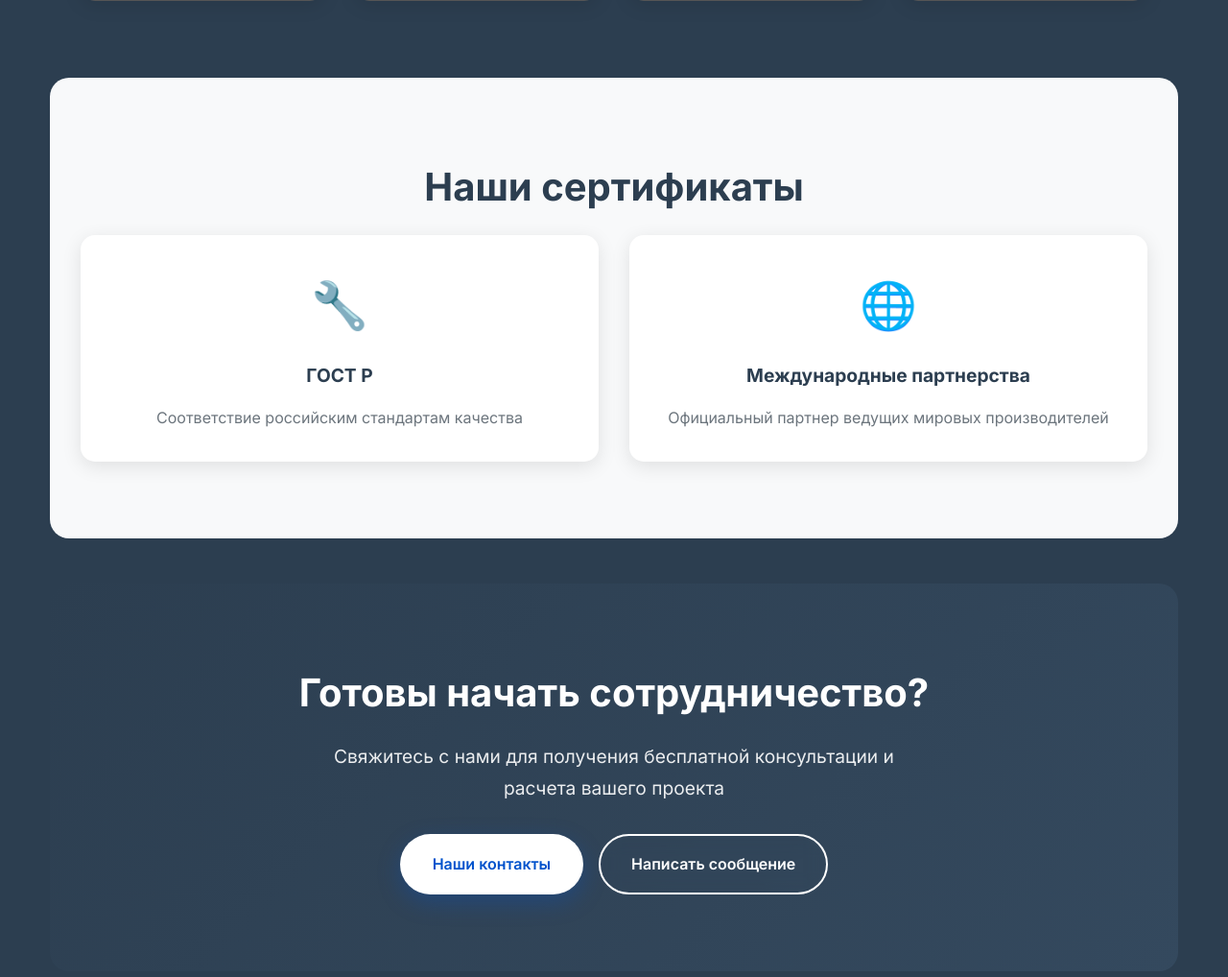
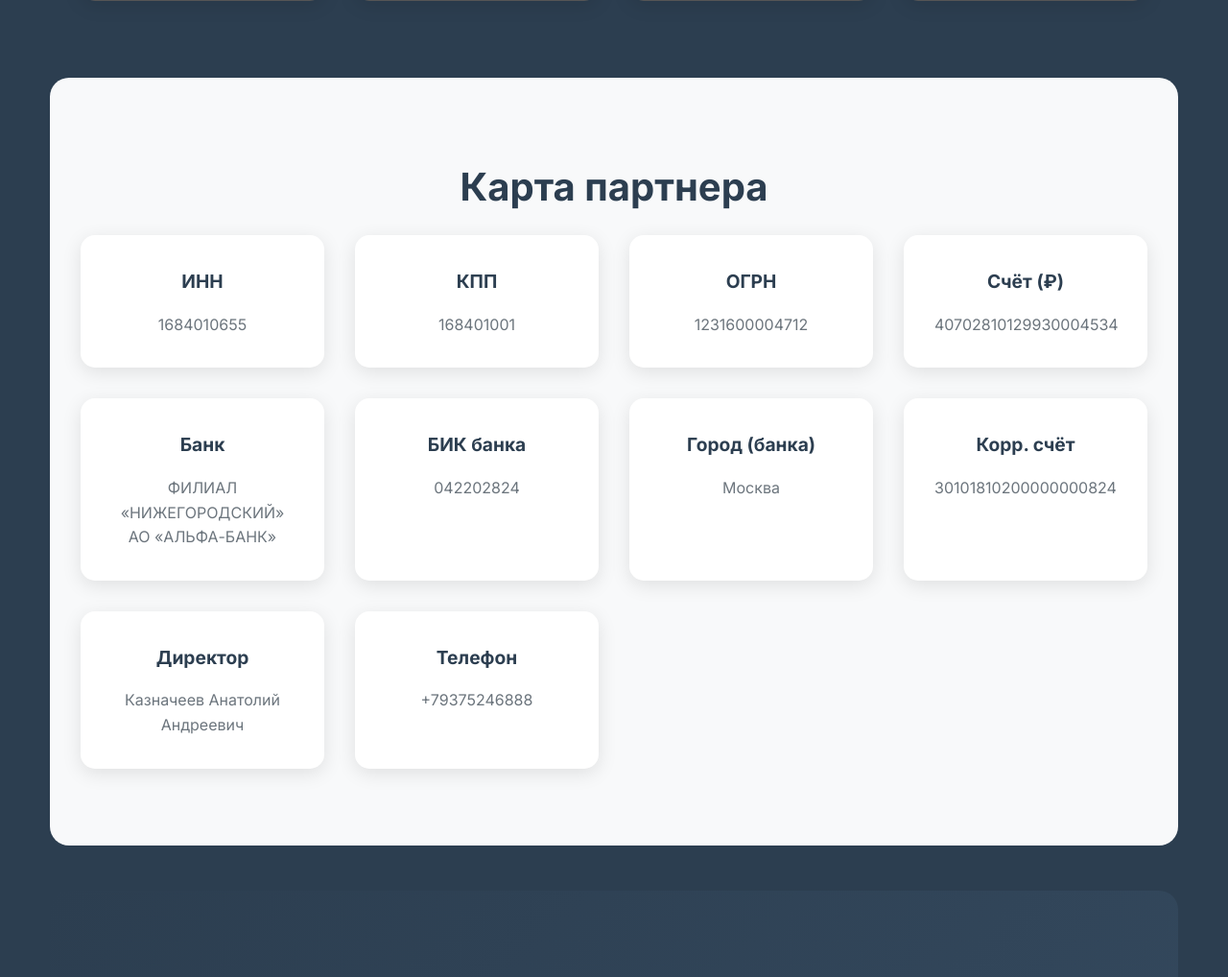
Before and after one commit to chkrain/techresource, a Django app: page /about/ in a window 1280 px wide. Shown: the part 2854-3872 px from the top of the page at 96% size. Run offline with Django 5.2, Linux system fonts and the light colour scheme; data that the repository does not hold is empty; parts of the project's set-up code (start-up, migrations or seed data) failed here and were passed over; grey boxes are pictures that could not be loaded.

Commit message:
partners card

```diff
--- a/main/templates/main/about.html
+++ b/main/templates/main/about.html
@@ -200,19 +200,57 @@
 
 <section class="certificates-section">
     <div class="container">
-        <h2 class="section-title" data-aos="fade-up">Наши сертификаты</h2>
+        <h2 class="section-title" data-aos="fade-up">Карта партнера</h2>
 
         <div class="certificates-grid">
             <div class="certificate-card" data-aos="fade-up" data-aos-delay="200">
-                <div class="certificate-icon">🔧</div>
-                <h3>ГОСТ Р</h3>
-                <p>Соответствие российским стандартам качества</p>
+                <h3>ИНН</h3>
+                <p>1684010655</p>
             </div>
 
             <div class="certificate-card" data-aos="fade-up" data-aos-delay="300">
-                <div class="certificate-icon">🌐</div>
-                <h3>Международные партнерства</h3>
-                <p>Официальный партнер ведущих мировых производителей</p>
+                <h3>КПП</h3>
+                <p>168401001</p>
+            </div>
+
+            <div class="certificate-card" data-aos="fade-up" data-aos-delay="400">
+                <h3>ОГРН</h3>
+                <p>1231600004712</p>
+            </div>
+
+            <div class="certificate-card" data-aos="fade-up" data-aos-delay="400">
+                <h3>Счёт (₽)</h3>
+                <p>40702810129930004534</p>
+            </div>
+
+            <div class="certificate-card" data-aos="fade-up" data-aos-delay="400">
+                <h3>Банк</h3>
+                <p>ФИЛИАЛ «НИЖЕГОРОДСКИЙ» АО «АЛЬФА-БАНК»</p>
+            </div>
+
+            <div class="certificate-card" data-aos="fade-up" data-aos-delay="400">
+                <h3>БИК банка</h3>
+                <p>042202824</p>
+            </div>
+
+            <div class="certificate-card" data-aos="fade-up" data-aos-delay="400">
+                <h3>Город (банка)</h3>
+                <p>Москва</p>
+            </div>
+
+            <div class="certificate-card" data-aos="fade-up" data-aos-delay="400">
+                <h3>Корр. счёт</h3>
+                <p>30101810200000000824</p>
+            </div>
+
+            <div class="certificate-card" data-aos="fade-up" data-aos-delay="400">
+                <h3>Директор</h3>
+                <p>Казначеев Анатолий Андреевич</p>
+            </div>
+
+            <div class="certificate-card" data-aos="fade-up" data-aos-delay="400">
+                <h3>Телефон</h3>
+                <p>+79375246888</p>
             </div>
         </div>
     </div>
```
